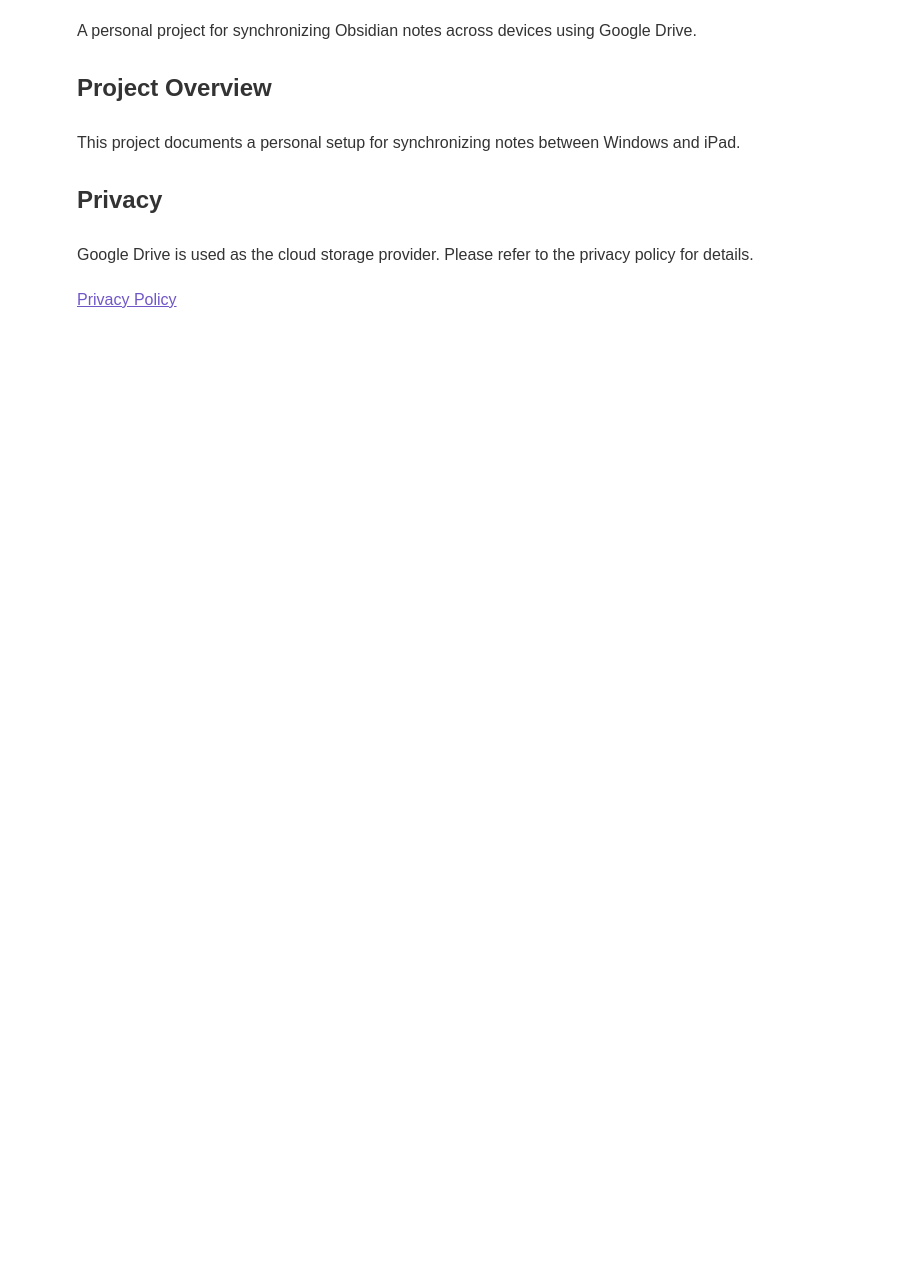
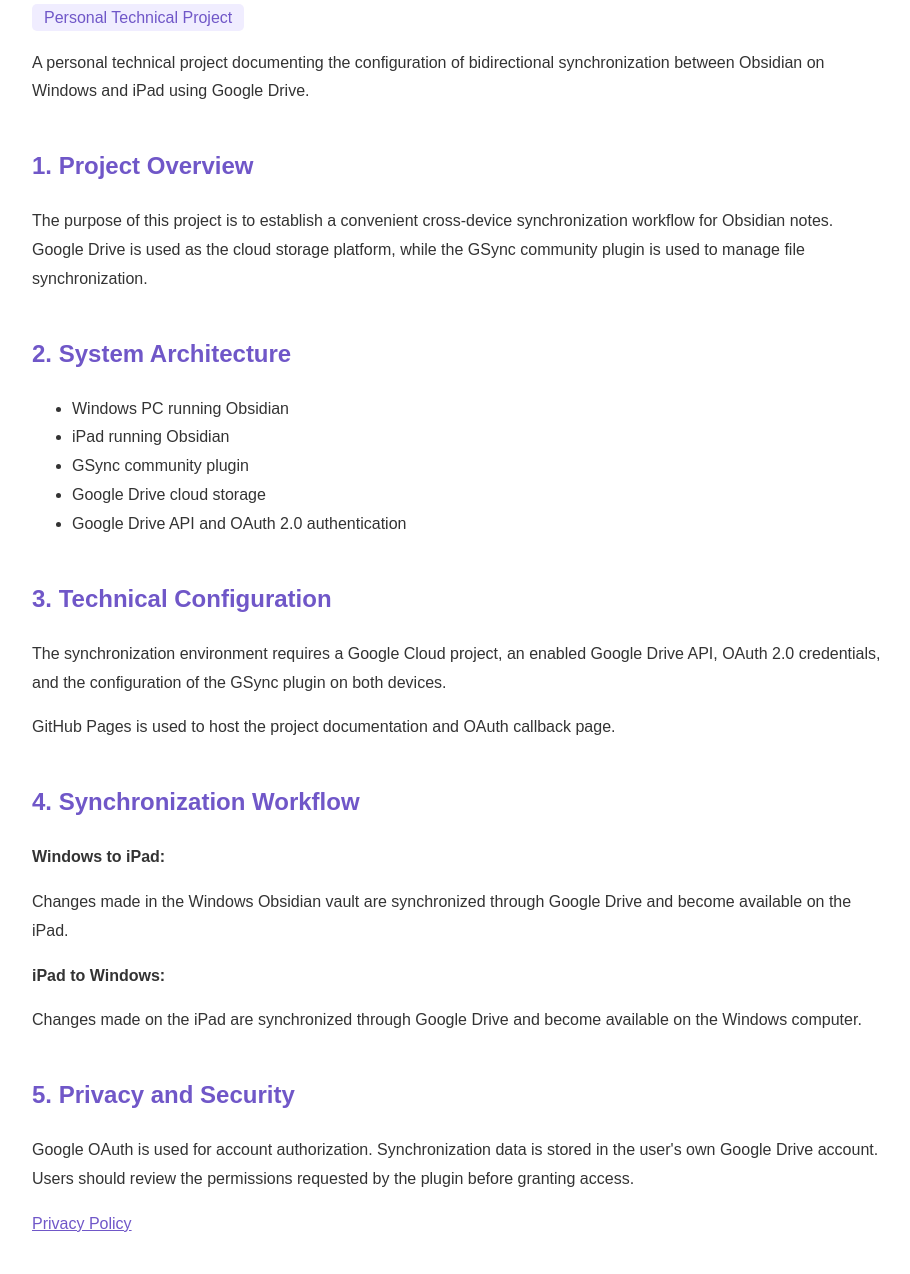
Before and after one commit to TianPL426/ttsnackobsidian, a plain HTML site: page index.html in a window 1280 px wide. Shown: the part 187-1461 px from the top of the page, without its empty margins (183-1093 px from the left). Before the commit the page ends 800 px from the top, so only its background shows below. Drawn offline with Linux system fonts and the light colour scheme.

Commit message:
Update index.html

```diff
--- a/index.html
+++ b/index.html
@@ -4,33 +4,119 @@
 <head>
 <meta charset="UTF-8">
 <meta name="viewport" content="width=device-width, initial-scale=1.0">
-    <title>Obsidian GSync</title>
+<title>Obsidian × Google Drive</title>
 <style>
 body {
   font-family: Arial, sans-serif;
-            max-width: 760px;
-            margin: 80px auto;
+  max-width: 850px;
+  margin: 60px auto;
   padding: 24px;
   line-height: 1.8;
   color: #333;
 }
-        h1 { color: #7057c8; }
+h1, h2 { color: #7057c8; }
+h1 { font-size: 34px; }
+section { margin: 38px 0; }
 a { color: #7057c8; }
+.tag {
+  color: #7057c8;
+  background: #f0edff;
+  padding: 5px 12px;
+  border-radius: 5px;
+}
 </style>
 </head>
 <body>
-    <h1>Obsidian GSync</h1>
-    <p>A personal project for synchronizing Obsidian notes
-    across devices using Google Drive.</p>
 
-    <h2>Project Overview</h2>
-    <p>This project documents a personal setup for
-    synchronizing notes between Windows and iPad.</p>
+<h1>Obsidian × Google Drive</h1>
+<p><span class="tag">Personal Technical Project</span></p>
 
-    <h2>Privacy</h2>
-    <p>Google Drive is used as the cloud storage provider.
-    Please refer to the privacy policy for details.</p>
+<p>
+A personal technical project documenting the configuration
+of bidirectional synchronization between Obsidian on Windows
+and iPad using Google Drive.
+</p>
 
-    <p><a href="privacy.html">Privacy Policy</a></p>
+<section>
+<h2>1. Project Overview</h2>
+<p>
+The purpose of this project is to establish a convenient
+cross-device synchronization workflow for Obsidian notes.
+Google Drive is used as the cloud storage platform,
+while the GSync community plugin is used to manage
+file synchronization.
+</p>
+</section>
+
+<section>
+<h2>2. System Architecture</h2>
+<ul>
+<li>Windows PC running Obsidian</li>
+<li>iPad running Obsidian</li>
+<li>GSync community plugin</li>
+<li>Google Drive cloud storage</li>
+<li>Google Drive API and OAuth 2.0 authentication</li>
+</ul>
+</section>
+
+<section>
+<h2>3. Technical Configuration</h2>
+<p>
+The synchronization environment requires a Google Cloud
+project, an enabled Google Drive API, OAuth 2.0 credentials,
+and the configuration of the GSync plugin on both devices.
+</p>
+<p>
+GitHub Pages is used to host the project documentation
+and OAuth callback page.
+</p>
+</section>
+
+<section>
+<h2>4. Synchronization Workflow</h2>
+<p><strong>Windows to iPad:</strong></p>
+<p>
+Changes made in the Windows Obsidian vault are synchronized
+through Google Drive and become available on the iPad.
+</p>
+<p><strong>iPad to Windows:</strong></p>
+<p>
+Changes made on the iPad are synchronized through Google Drive
+and become available on the Windows computer.
+</p>
+</section>
+
+<section>
+<h2>5. Privacy and Security</h2>
+<p>
+Google OAuth is used for account authorization.
+Synchronization data is stored in the user's own Google Drive
+account. Users should review the permissions requested
+by the plugin before granting access.
+</p>
+<p>
+<a href="privacy.html">Privacy Policy</a>
+</p>
+</section>
+
+<section>
+<h2>6. Project Resources</h2>
+<ul>
+<li>
+<a href="https://obsidian.md/">Obsidian Official Website</a>
+</li>
+<li>
+<a href="https://drive.google.com/">Google Drive</a>
+</li>
+<li>
+<a href="https://github.com/">GitHub</a>
+</li>
+</ul>
+</section>
+
+<footer>
+<p>Personal technical documentation project.</p>
+</footer>
+
 </body>
 </html>
```
Lines whose indentation alone changed are shown as unchanged.
